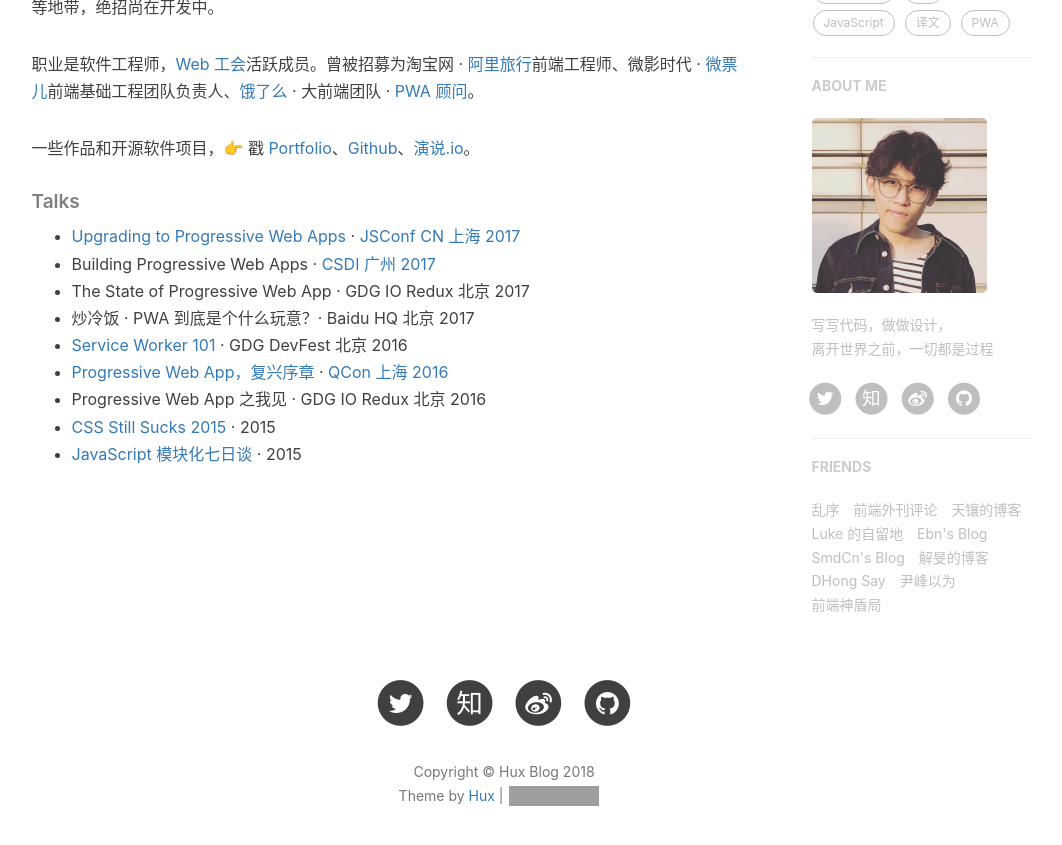
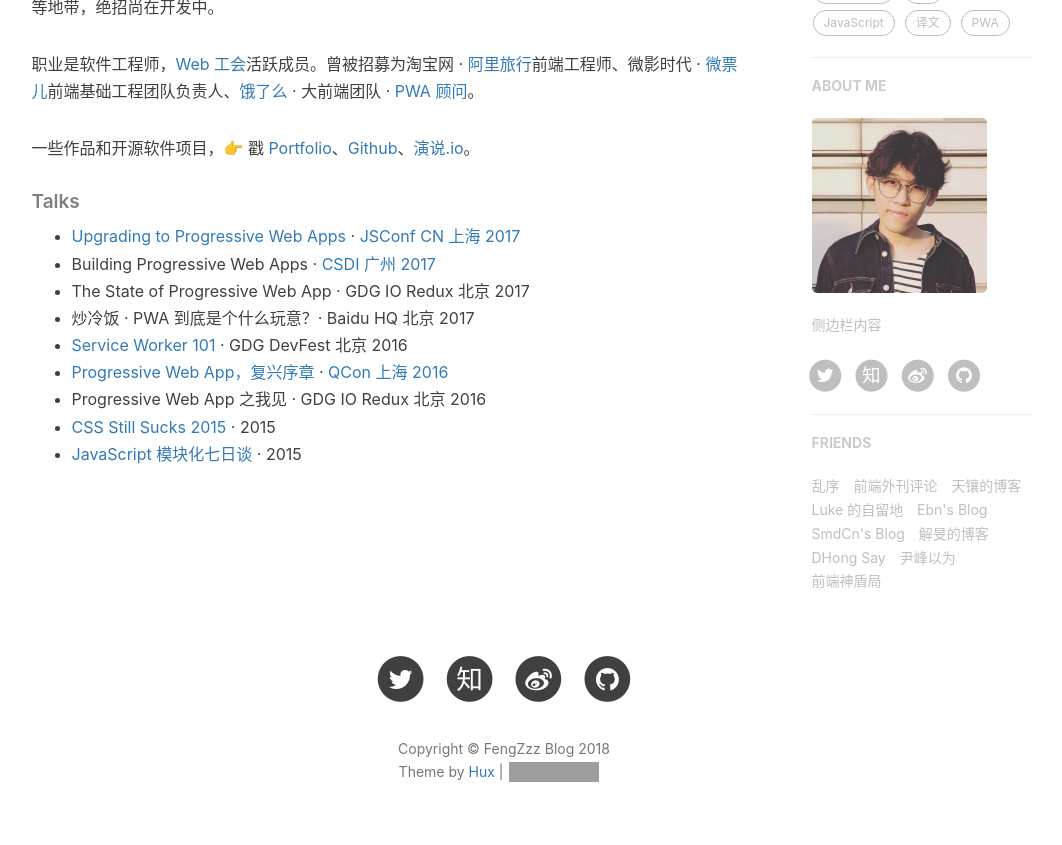
Before and after one commit to Chopp3rrr/Chopp3rrr.github.io, a Jekyll site: the page built from about.html, in a window 1280 px wide and 900 px high, scrolled down 636 px. Shown: the top 845 px of the window, without its empty margins (136-1198 px from the left). Built offline with Jekyll 4.4.1, drawn with Linux system fonts in a browser that asks for light colours; nearby versions of some CDN libraries; comment, search, counter and statistics services are not loaded; part of the change alters nothing that is shown; grey boxes are pictures that could not be loaded.

Commit message:
change config.yml

```diff
--- a/_config.yml
+++ b/_config.yml
@@ -1,21 +1,20 @@
 # Site settings
-title: Hux Blog
-SEOTitle: 黄玄的博客 | Hux Blog
+title: FengZzz Blog
+SEOTitle: 张峰的博客 | FengZzz Blog
 header-img: img/home-bg.jpg
-email: huxpro@gmail.com
-description: "关于前端与设计、黑客与画家 | 黄玄，Web & Mobile Lover，Software Engineer，UX Designer | 这里是 @Hux黄玄 的个人博客，与你一起发现更大的世界。"
-keyword: "黄玄, Hux黄玄, Hux, 鬼栈, huxpro, @huxpro, 黄玄的博客, Hux Blog, 博客, 个人网站, 互联网, Web, JavaScript, 前端, 设计"
-url: "https://huangxuan.me"              # your host, for absolute URL
+email: feng_95@163.com
+description: " 这里是 @ZhangF张峰 的个人博客，与你一起发现更大的世界。"
+keyword: "张峰, ZhangF张峰, Hux, 鬼栈, huxpro, @huxpro, 张峰的博客"
 baseurl: ""                             # for example, '/blog' if your blog hosted on 'host/blog'
 
 
 
 # SNS settings
 RSS: false
-weibo_username:     huxpro
-zhihu_username:     huxpro
-github_username:    huxpro
-twitter_username:   huxpro
+weibo_username:     fengZzz
+zhihu_username:     fengZzz
+github_username:    fengZzz
+twitter_username:   fengZzz
 #facebook_username:  huxpro
 # linkedin_username:  firstname-lastname-idxxxx
 
@@ -67,7 +66,7 @@ ga_domain: huangxuan.me
 
 # Sidebar settings
 sidebar: true                           # whether or not using Sidebar.
-sidebar-about-description: "写写代码，做做设计，<br>离开世界之前，一切都是过程"
+sidebar-about-description: "侧边栏内容"
 sidebar-avatar: /img/avatar-hux.jpg      # use absolute URL, seeing it's used in both `/` and `/about/`
 
 
```
